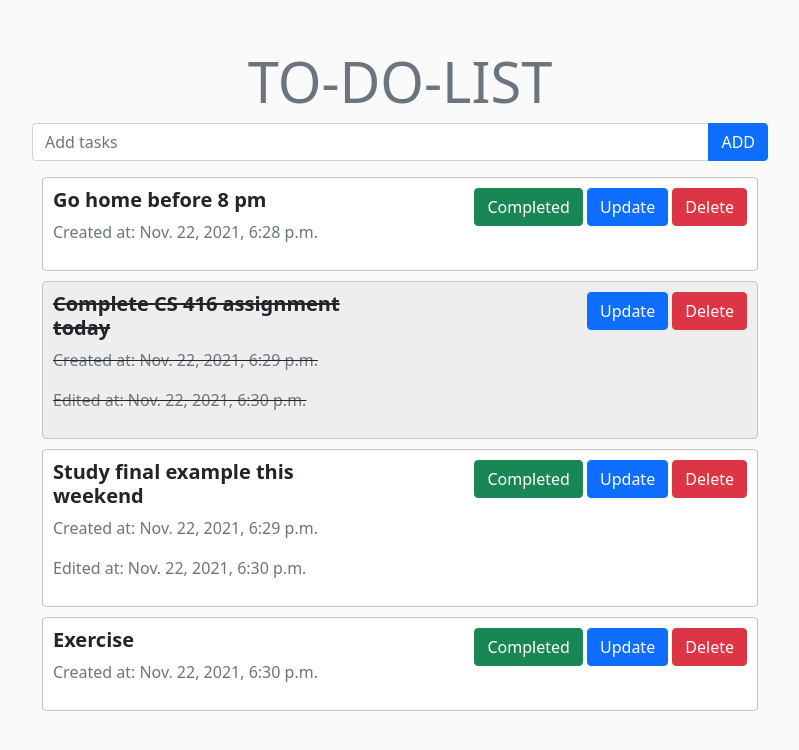
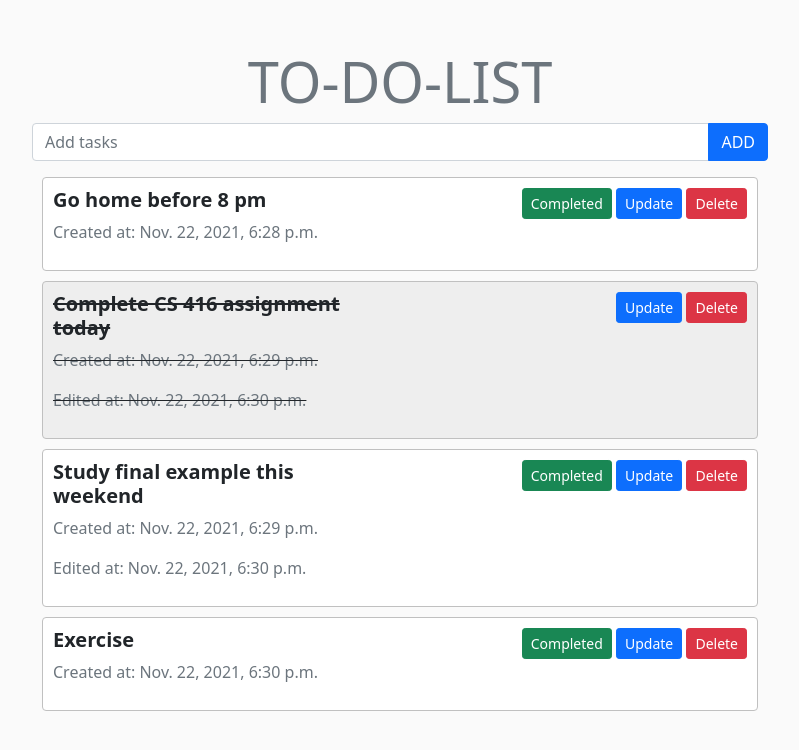
Before and after one commit to ChenYang-Lin/TodoApp, a Django app: page / in a window 1280 px wide. Shown: the top 750 px of the page, without its empty margins (240-1039 px from the left). Run offline with Django 3.2, Linux system fonts and the light colour scheme; data comes from the database, SQL or seed files in the repository; both versions use the stored data as it was after the commit.

Commit message:
buttons small

```diff
--- a/Todoproject/settings.py
+++ b/Todoproject/settings.py
@@ -119,8 +119,8 @@ USE_TZ = True
 # https://docs.djangoproject.com/en/3.2/howto/static-files/
 
 STATIC_URL = '/static/'
-# STATICFILES_DIRS = ['static']
-STATIC_ROOT = BASE_DIR / 'static'
+STATICFILES_DIRS = ['static']
+# STATIC_ROOT = BASE_DIR / 'static'
 
 # Default primary key field type
 # https://docs.djangoproject.com/en/3.2/ref/settings/#default-auto-field
--- a/templates/todo/index.html
+++ b/templates/todo/index.html
@@ -4,7 +4,7 @@
 
 {% if messages %}
 {% for message in messages %}
-<h1 class="text-success">{{ message }}</h1>
+<h3 class="text-success">{{ message }}</h3>
 {% endfor %}
 {% endif %}
 
@@ -35,10 +35,10 @@
             </div>
             <div class="col-md-6 text-md-end">
                 {% if todo.completed != True %}
-                <a href="{% url 'complete_task' todo.id %}" class="btn btn-success">Completed</a>
+                <a href="{% url 'complete_task' todo.id %}" class="btn btn-success btn-sm">Completed</a>
                 {% endif %}
-                <a href="{% url 'update' todo.id %}" class="btn btn-primary">Update</a>
-                <a href="{% url 'delete' todo.id %}" class="btn btn-danger">Delete</a>
+                <a href="{% url 'update' todo.id %}" class="btn btn-primary btn-sm">Update</a>
+                <a href="{% url 'delete' todo.id %}" class="btn btn-danger btn-sm">Delete</a>
             </div>
         </div>
     </div>
```
Also changed, not shown: db.sqlite3, 1 other file.
